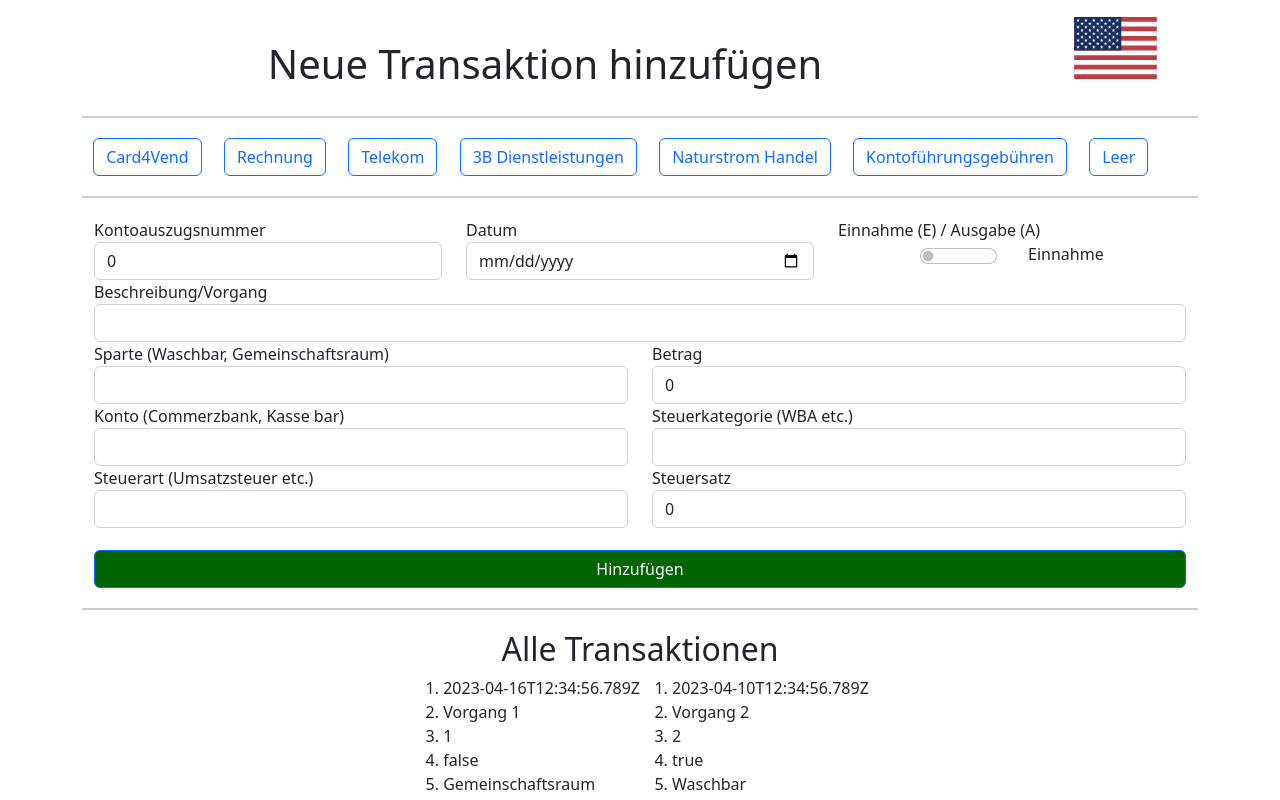
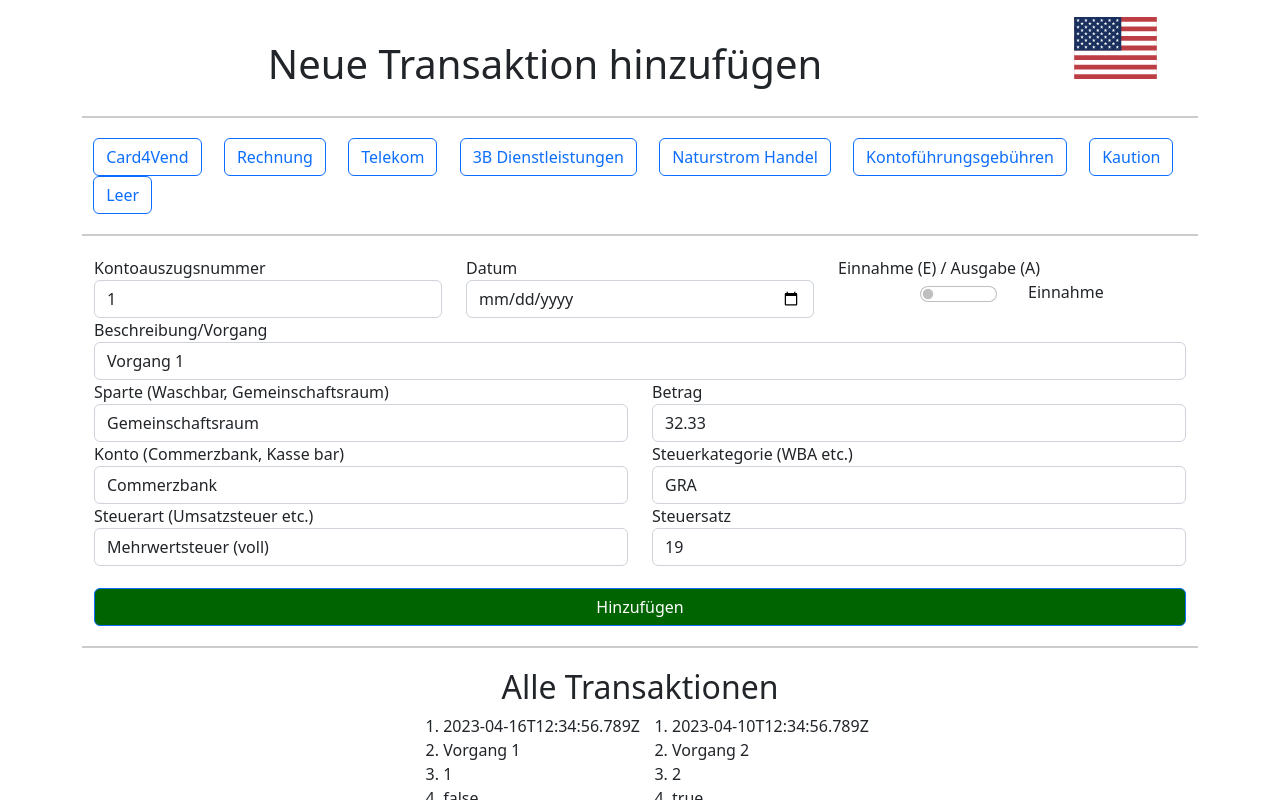
Before and after one commit to FabianFelixKraus/sv-finanzen-app, a Vue app: page / in a window 1280 px wide. Shown: the top 800 px of the page. Built offline with nearby package versions, Linux system fonts and the light colour scheme; what i18next-xhr-backend would draw is missing.

Commit message:
Add functionality to use templates

```diff
--- a/src/App.vue
+++ b/src/App.vue
@@ -11,9 +11,9 @@ import SelectTemplate from "@/components/SelectTemplate.vue"
       <Header />
       <div class="col-12">
         <div class="hr"></div>
-        <SelectTemplate />
+        <SelectTemplate @changeCurrentInput="changeCurrentInputByGivenTemplate" />
         <div class="hr"></div>
-        <AddEntryForm  :allTransactions="allTransactions" class="center-content"/>
+        <AddEntryForm :allTransactions="allTransactions" :currentInput="currentInput" class="center-content"/>
         <div class="hr"></div>
         <ShowAllEntries class="center-content" :allEntries="allTransactions" @getAllNewTransactions="handleNewTransactions" />
       </div>
@@ -26,6 +26,18 @@ export default {
   components: ["AddEntryForm","ShowAllEntries","SelectTemplate","Header"],
   data () {
     return {
+      currentInput: {
+        "date": "2023-04-16T12:34:56.789Z",
+        "description": "Vorgang 1",
+        "statementOfAccountId": 1,
+        "isExpense": false,
+        "location": "Gemeinschaftsraum",
+        "amount":  32.33,
+        "account": "Commerzbank",
+        "taxClass": "Mehrwertsteuer (voll)",
+        "taxGroup": "GRA",
+        "taxRate": 19
+      },
       allTransactions: [{
         "date": "2023-04-16T12:34:56.789Z",
         "description": "Vorgang 1",
@@ -53,13 +65,19 @@ export default {
     }
   },
   methods: {
-    handleNewTransactions (newTransaction) {
-      this.allTransactions = newTransaction;
+    handleNewTransactions (newAllTransactions) {
+      this.allTransactions = newAllTransactions;
+    },
+    changeCurrentInputByGivenTemplate(newCurrentInput) {
+      console.log("newCurrentInput", newCurrentInput);
+      this.currentInput = newCurrentInput;
     }
   },
 }
 </script>
 <!--TODO-->
-<!--Bei welchen Tags lohnt sich ein :title hinzuzufügen, sodass bei Hovern eine Erklärung erscheint?-->
+<!--Click auf Hinzufügen macht sprung des cursers in Kontoauszugsnummer feld-->
+<!--Abspeichern einer Transaktion mittels strg + enter-->
+<!--Shortcuts einbauen für templates-->
 <!--Form Validation Einfügen-->
 <!--Template Kaution-->
--- a/src/components/AddEntryForm.vue
+++ b/src/components/AddEntryForm.vue
@@ -1,24 +1,24 @@
 <template>
-  <section>
+  <form ref="addTransactionForm" id="addTransactionForm" @submit.prevent>
     <div class="container">
       <div class="row">
         <div class="col-4">
           <div class="form-group">
             <label for="inputStatementOfAccountId">{{ $t("statementOfAccountId") }}</label>
-            <input id="inputStatementOfAccountId" class="form-control" type="number" v-bind:value="statementOfAccountId"
-                   @input="addStatementOfAccountId">
+            <input id="inputStatementOfAccountId" class="form-control" type="number" v-model="inputData.statementOfAccountId"
+                   @input="addStatementOfAccountId" required>
           </div>
         </div>
         <div class="col-4">
           <div class="form-group">
             <label for="inputDate">{{ $t("date") }}</label>
-            <input id="inputDate" class="form-control" type="date" v-bind:value="date" @input="addDate">
+            <input id="inputDate" class="form-control" type="date" v-model="inputData.date" @input="addDate" required>
           </div>
         </div>
         <div class="col-4">
           <label for="inputIsExpense" class="form-check-label">{{ $t("expense/income") }}</label>
           <div class="form-check form-switch w-100 d-flex align-items-center justify-content-center">
-            <input id="inputIsExpense" class="form-check-input w-25 " type="checkbox" v-model="isExpense" @input="addIsExpense"/>
+            <input id="inputIsExpense" class="form-check-input w-25 " type="checkbox" v-model="isExpense" @input="addIsExpense">
             <label for="inputIsExpense" class="form-check-label">{{ isExpense ? $t("expense") : $t("income") }}</label>
           </div>
         </div>
@@ -26,54 +26,74 @@
       <div class="row">
         <div class="col-12">
           <label for="inputDescription">{{ $t("description") }}</label>
-          <input id="inputDescription" class="form-control" type="text" v-bind:value="description" @input="addDescription">
+          <input id="inputDescription" class="form-control" type="text" v-model="inputData.description" @input="addDescription" required>
         </div>
       </div>
       <div class="row">
         <div class="col-6">
           <label for="inputLocation">{{ $t("location") }}</label>
-          <input id="inputLocation" class="form-control" type="text" v-bind:value="location" @input="addLocation">
+          <input id="inputLocation" class="form-control" type="text" v-model="inputData.location" @input="addLocation" required>
         </div>
         <div class="col-6">
           <label for="inputAmount">{{ $t("amount") }}</label>
-          <input id="inputAmount" class="form-control" type="number" v-bind:value="amount" @input="addAmount">
+          <input id="inputAmount" class="form-control" type="number" step="0.01" v-model="inputData.amount" @input="addAmount" required>
         </div>
       </div>
       <div class="row">
         <div class="col-6">
           <label for="inputAccount">{{ $t("account") }}</label>
-          <input id="inputAccount" class="form-control" type="text" v-bind:value="account" @input="addAccount">
+          <input id="inputAccount" class="form-control" type="text" v-model="inputData.account" @input="addAccount" required>
         </div>
         <div class="col-6">
           <label for="inputAmount">{{ $t("taxGroup") }}</label>
-          <input id="inputAmount" class="form-control" type="text" v-bind:value="taxGroup" @input="addTaxGroup">
+          <input id="inputAmount" class="form-control" type="text" v-model="inputData.taxGroup" @input="addTaxGroup" required>
         </div>
       </div>
       <div class="row">
         <div class="col-6">
           <label for="inputAmount">{{ $t("taxClass") }}</label>
-          <input id="inputAmount" class="form-control" type="text" v-bind:value="taxClass" @input="addTaxClass">
+          <input id="inputAmount" class="form-control" type="text" v-model="inputData.taxClass" @input="addTaxClass" required>
         </div>
         <div class="col-6">
           <label for="inputAmount">{{ $t("taxRate") }}</label>
-          <input id="inputAmount" class="form-control" type="number" v-bind:value="taxRate" @input="addTaxRate">
+          <input id="inputAmount" class="form-control" type="number" step="0.01" v-model="inputData.taxRate" @input="addTaxRate" required>
         </div>
       </div>
       <div class="row">
         <div class="col-12 center-content ">
-          <button type="button" class="btn btn-primary submit-button" @click="handleSubmit">
+          <button id="submitButton" type="submit" @click.prevent="handleSubmit" class="btn btn-primary submit-button">
             {{ $t("submitNewTransaction") }}
           </button>
         </div>
       </div>
     </div>
-  </section>
+  </form>
 </template>
 
 <script>
 export default {
   name: 'AddEntryForm',
-  props: ["allTransactions"],
+  props: ["allTransactions", "currentInput"],
+  computed: {
+    inputData() {
+      return {
+        date: this.currentInput.date,
+        description: this.currentInput.description,
+        statementOfAccountId: this.currentInput.statementOfAccountId,
+        isExpense: this.currentInput.isExpense,
+        location: this.currentInput.location,
+        amount: this.currentInput.amount,
+        account: this.currentInput.account, //Commerzbank
+        taxClass: this.currentInput.taxClass, //Umsatzsteuer,
+        taxGroup: this.currentInput.taxGroup, //WBE, ...
+        taxRate: this.currentInput.taxRate,
+        snackbar: false,
+        color: 'error',
+        timeout: 6000,
+        errorMessage: ''
+      };
+    }
+  },
   data() {
     return {
       message: '',
@@ -125,21 +145,25 @@ export default {
       this.taxRate = event.target.value;
     },
 
-    handleSubmit() {
-      const newTransaction = {
-        "date": this.date,
-        "description": this.description,
-        "statementOfAccountId": this.statementOfAccountId,
-        "isExpense": this.isExpense,
-        "location": this.location,
-        "amount": this.amount,
-        "account": this.account,
-        "taxClass": this.taxClass,
-        "taxGroup": this.taxGroup,
-        "taxRate": this.taxRate
-      };
-      this.allTransactions.push(newTransaction);
-      this.$emit("getAllNewTransactions", this.allTransactions);
+    async handleSubmit() {
+      if (this.$refs.addTransactionForm.checkValidity()) {
+        const newTransaction = {
+          "date": this.inputData.date,
+          "description": this.inputData.description,
+          "statementOfAccountId": this.inputData.statementOfAccountId,
+          "isExpense": this.inputData.isExpense,
+          "location": this.inputData.location,
+          "amount": this.inputData.amount,
+          "account": this.inputData.account,
+          "taxClass": this.inputData.taxClass,
+          "taxGroup": this.inputData.taxGroup,
+          "taxRate": this.inputData.taxRate
+        };
+        this.allTransactions.push(newTransaction);
+        this.$emit("getAllNewTransactions", this.allTransactions);
+      } else {
+        alert(this.$t("formValidationErrorMessage"))
+      }
     }
   }
 };
--- a/src/components/SelectTemplate.vue
+++ b/src/components/SelectTemplate.vue
@@ -1,6 +1,13 @@
 <template>
-  <span class="flex" key="index" v-for="(name, index) in templateNames">
-    <button type="button" class="btn btn-outline-primary template-button" @click="selectTemplate(name)">{{ $t(name) }}</button>
+  <span class="flex" key="index" v-for="(name, index) in templateNames" :title="$t(name) + ' ' + $t('selectTemplate')">
+<!--    :class="templateClass(name)"-->
+    <button
+        type="button"
+        class="btn btn-outline-primary template-button"
+        @click="selectTemplate(name)"
+    >
+      {{ $t(name) }}
+    </button>
   </span>
 </template>
 <script>
@@ -9,99 +16,112 @@
     data () {
       return {
         selectedTemplate: undefined,
-        templateNames: ["card4Vend", "invoice", "telekom", "cleaningService", "electricityBill", "accountMaintenanceFee", "empty"],
+        templateNames: ["card4Vend", "invoice", "telekom", "cleaningService", "electricityBill", "accountMaintenanceFee", "deposit","empty"],
         templates: {
           "card4Vend": {
-            "date": "2023-04-16T12:34:56.789Z",
-            "description": "Vorgang 1",
-            "statementOfAccountId": 1,
+            "date": new Date().toISOString().split('T')[0],
+            "description": "Card4Vent GmbH",
+            "statementOfAccountId": null,
             "isExpense": false,
+            "location": "Waschbar",
+            "amount":  null,
+            "account": "Commerzbank",
+            "taxClass": "Umsatzsteuer",
+            "taxGroup": "WBE",
+            "taxRate": 19
+          },
+          "invoice": {
+            "date": new Date().toISOString().split('T')[0],
+            "description": "",
+            "statementOfAccountId": null,
+            "isExpense": true,
             "location": "Gemeinschaftsraum",
-            "amount":  32.33,
+            "amount":  null,
             "account": "Commerzbank",
-            "taxClass": "Mehrwertsteuer (voll)",
+            "taxClass": "MwSt. voll",
             "taxGroup": "GRA",
             "taxRate": 19
           },
-          "invoice": {
-            "date": "2023-04-16T12:34:56.789Z",
-            "description": "Vorgang 1",
-            "statementOfAccountId": 1,
+          "telekom": {
+            "date": new Date().toISOString().split('T')[0],
+            "description": "Telekom",
+            "statementOfAccountId": null,
+            "isExpense": true,
+            "location": "Gemeinschaftsraum",
+            "amount":  34.94,
+            "account": "Commerzbank",
+            "taxClass": "MwSt. voll",
+            "taxGroup": "GRA",
+            "taxRate": 19
+          },
+          "cleaningService": {
+            "date": new Date().toISOString().split('T')[0],
+            "description": "3B Dienstleistungen",
+            "statementOfAccountId": null,
             "isExpense": true,
             "location": "Gemeinschaftsraum",
             "amount":  32.33,
             "account": "Commerzbank",
-            "taxClass": "Mehrwertsteuer (voll)",
-            "taxGroup": "GRA",
-            "taxRate": 19
-          },
-          "telekom": {
-            "date": "2023-04-16T12:34:56.789Z",
-            "description": "Vorgang 1",
-            "statementOfAccountId": 1,
-            "isExpense": true,
-            "location": "Gemeinschaftsraum",
-            "amount":  32.33,
-            "account": "Commerzbank",
-            "taxClass": "Mehrwertsteuer (voll)",
-            "taxGroup": "GRA",
-            "taxRate": 19
-          },
-          "cleaningService": {
-            "date": "2023-04-16T12:34:56.789Z",
-            "description": "Vorgang 1",
-            "statementOfAccountId": 1,
-            "isExpense": true,
-            "location": "Gemeinschaftsraum",
-            "amount":  32.33,
-            "account": "Commerzbank",
-            "taxClass": "Mehrwertsteuer (voll)",
+            "taxClass": "MwSt. voll",
             "taxGroup": "GRA",
             "taxRate": 19
           },
           "electricityBill": {
-            "date": "2023-04-16T12:34:56.789Z",
-            "description": "Vorgang 1",
-            "statementOfAccountId": 1,
+            "date": new Date().toISOString().split('T')[0],
+            "description": "Naturstromhandel GmbH",
+            "statementOfAccountId": null,
             "isExpense": true,
-            "location": "Gemeinschaftsraum",
-            "amount":  32.33,
+            "location": "Waschbar",
+            "amount":  null,
             "account": "Commerzbank",
-            "taxClass": "Mehrwertsteuer (voll)",
-            "taxGroup": "GRA",
+            "taxClass": "MwSt. voll",
+            "taxGroup": "WBA",
             "taxRate": 19
           },
           "accountMaintenanceFee": {
-            "date": "2023-04-16T12:34:56.789Z",
-            "description": "Vorgang 1",
-            "statementOfAccountId": 1,
+            "date": new Date().toISOString().split('T')[0],
+            "description": "Kontoführungsgebühren",
+            "statementOfAccountId": null,
             "isExpense": true,
+            "location": "Sonstiges",
+            "amount":  null,
+            "account": "Commerzbank",
+            "taxClass": "MwSt. voll",
+            "taxGroup": "KtA",
+            "taxRate": 0
+          },
+          "deposit": {
+            "date": new Date().toISOString().split('T')[0],
+            "description": "Kaution ",
+            "statementOfAccountId": null,
+            "isExpense": false,
             "location": "Gemeinschaftsraum",
-            "amount":  32.33,
+            "amount":  100.00,
             "account": "Commerzbank",
-            "taxClass": "Mehrwertsteuer (voll)",
-            "taxGroup": "GRA",
-            "taxRate": 19
+            "taxClass": "keine",
+            "taxGroup": "??",
+            "taxRate": 0
           },
           "empty": {
-            "date": "2023-04-16T12:34:56.789Z",
-            "description": "Vorgang 1",
-            "statementOfAccountId": 1,
-            "isExpense": false,
-            "location": "Gemeinschaftsraum",
-            "amount":  32.33,
+            "date": new Date().toISOString().split('T')[0],
+            "description": "",
+            "statementOfAccountId": null,
+            "isExpense": true,
+            "location": "",
+            "amount":  null,
             "account": "Commerzbank",
-            "taxClass": "Mehrwertsteuer (voll)",
-            "taxGroup": "GRA",
-            "taxRate": 19
+            "taxClass": "",
+            "taxGroup": "",
+            "taxRate": null
           }
         }
       }
     },
     methods: {
       selectTemplate(name) {
+        console.log("datatopass", this.templates[name])
         this.selectedTemplate = name;
-        this.$emit("useTemplate", this.templates[this.selectedTemplate]);
+        this.$emit("changeCurrentInput", this.templates[this.selectedTemplate]);
       }
     }
   }
--- a/src/locales/de.json
+++ b/src/locales/de.json
@@ -7,15 +7,18 @@
   "card4Vend": "Card4Vend",
   "cleaningService": "3B Dienstleistungen",
   "date": "Datum",
+  "deposit": "Kaution",
   "description": "Beschreibung/Vorgang",
   "electricityBill": "Naturstrom Handel",
   "empty": "Leer",
   "expense": "Ausgabe",
   "expense/income": "Einnahme (E) / Ausgabe (A)",
+  "formValidationErrorMessage": "Bitte fülle alle Felder korrekt aus",
   "germanFlagTitle": "Sprache auf Englisch wechseln",
   "income": "Einnahme",
   "invoice": "Rechnung",
   "location": "Sparte (Waschbar, Gemeinschaftsraum)",
+  "selectTemplate": "Vorlage auswählen",
   "showAllTransactions": "Alle Transaktionen",
   "statementOfAccountId": "Kontoauszugsnummer",
   "submitNewTransaction": "Hinzufügen",
--- a/src/locales/en.json
+++ b/src/locales/en.json
@@ -7,15 +7,18 @@
   "card4Vend": "Card4Vend",
   "cleaningService": "3B Dienstleistungen",
   "date": "Date",
+  "deposit": "Deposit",
   "description": "Description/Process",
   "electricityBill": "Naturstrom Handel",
   "empty": "Empty",
   "expense": "Expense",
   "expense/income": "Income (E) / Expense (A)",
+  "formValidationErrorMessage": "Please enter all input fields correctly",
   "germanFlagTitle": "Change Language to English",
   "income": "Expense",
   "invoice": "Invoice",
   "location": "Location (Waschbar, Gemeinschaftsraum)",
+  "selectTemplate": "select template",
   "showAllTransactions": "All transactions",
   "statementOfAccountId": "Statement of Account Number",
   "submitNewTransaction": "Add",
```
